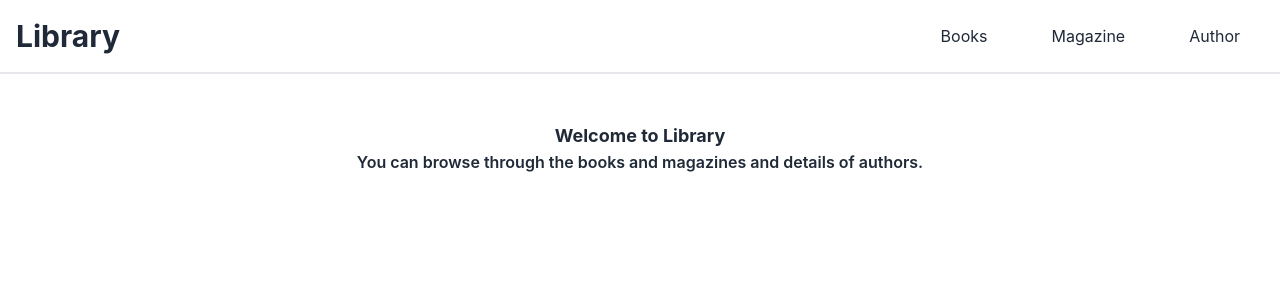
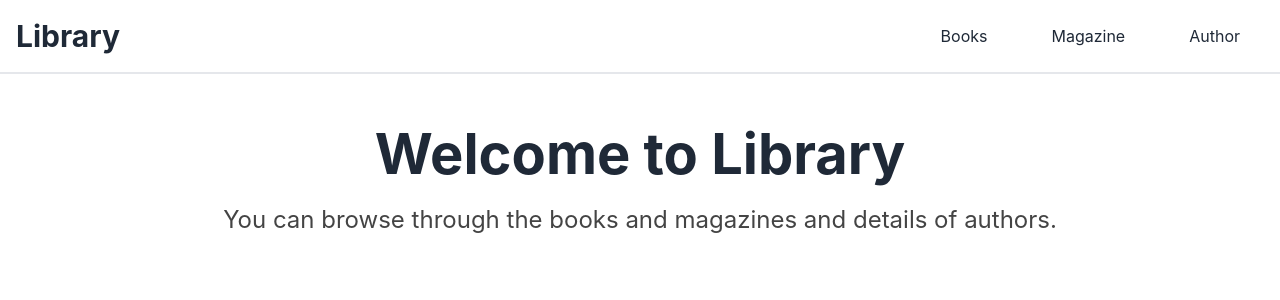
Before and after one commit to sadityakumar9211/mini-library, a Next.js app: page / in a window 1280 px wide. Shown: the top 300 px of the page. Built offline with nearby package versions, Linux system fonts and the light colour scheme.

Commit message:
Update home page design

```diff
--- a/pages/index.js
+++ b/pages/index.js
@@ -2,12 +2,13 @@ import { useState } from "react";
 import Image from "next/image";
 import styles from "../styles/Home.module.css";
 
-
 export default function Home() {
   return (
     <div className="flex flex-col justify-center pt-12 content-center">
-      <h1 className="text-lg font-bold text-center">Welcome to Library</h1>
-      <h2 className="text-md font-semibold text-center">
+      <h1 className={`text-lg font-bold text-center ${styles.title}`}>
+        Welcome to Library
+      </h1>
+      <h2 className={`text-md font-semibold text-center ${styles.subtitle}`}>
         You can browse through the books and magazines and details of authors.
       </h2>
     </div>
--- a/styles/Home.module.css
+++ b/styles/Home.module.css
@@ -42,7 +42,16 @@
 .title {
   margin: 0;
   line-height: 1.15;
-  font-size: 4rem;
+  font-size: 3.5rem;
+  padding-bottom: 1rem;
+}
+
+.subtitle {
+  font-size: 1.5rem;
+  line-height: 1.5;
+  padding-bottom: 1rem;
+  font-weight: 400;
+  color: #444444;
 }
 
 .title,
```
